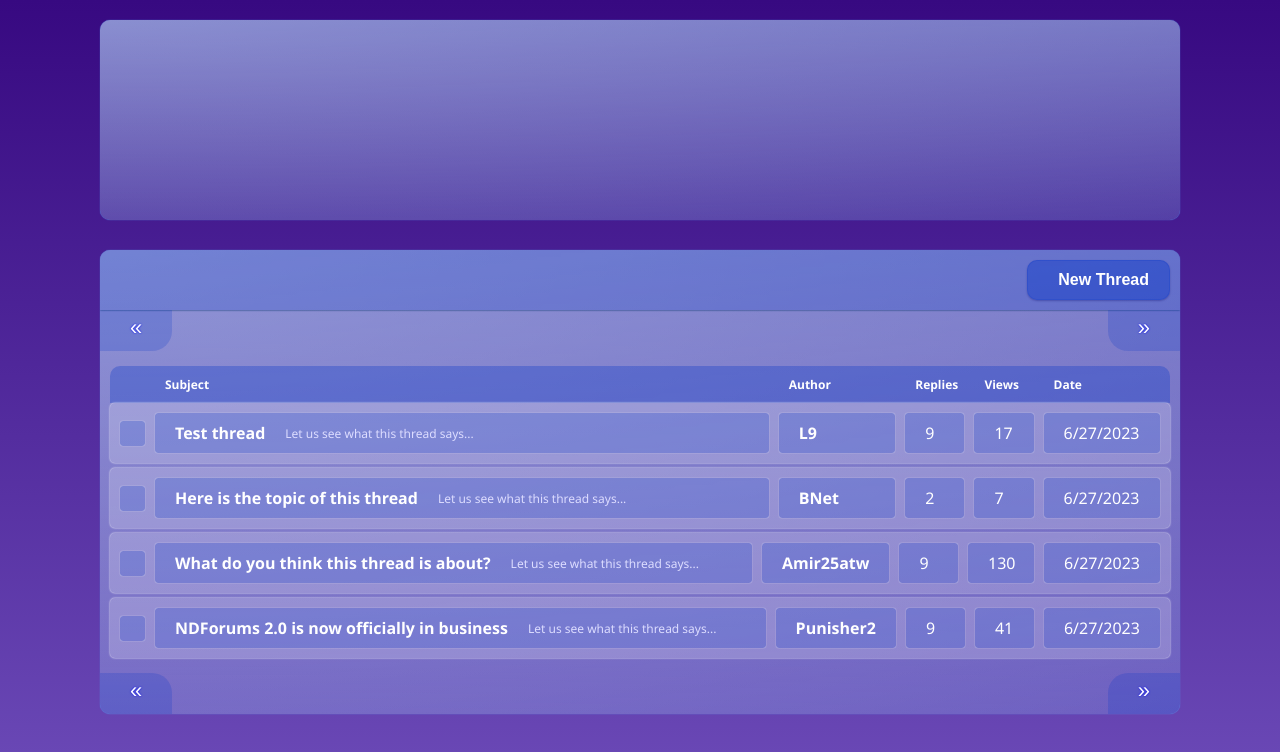
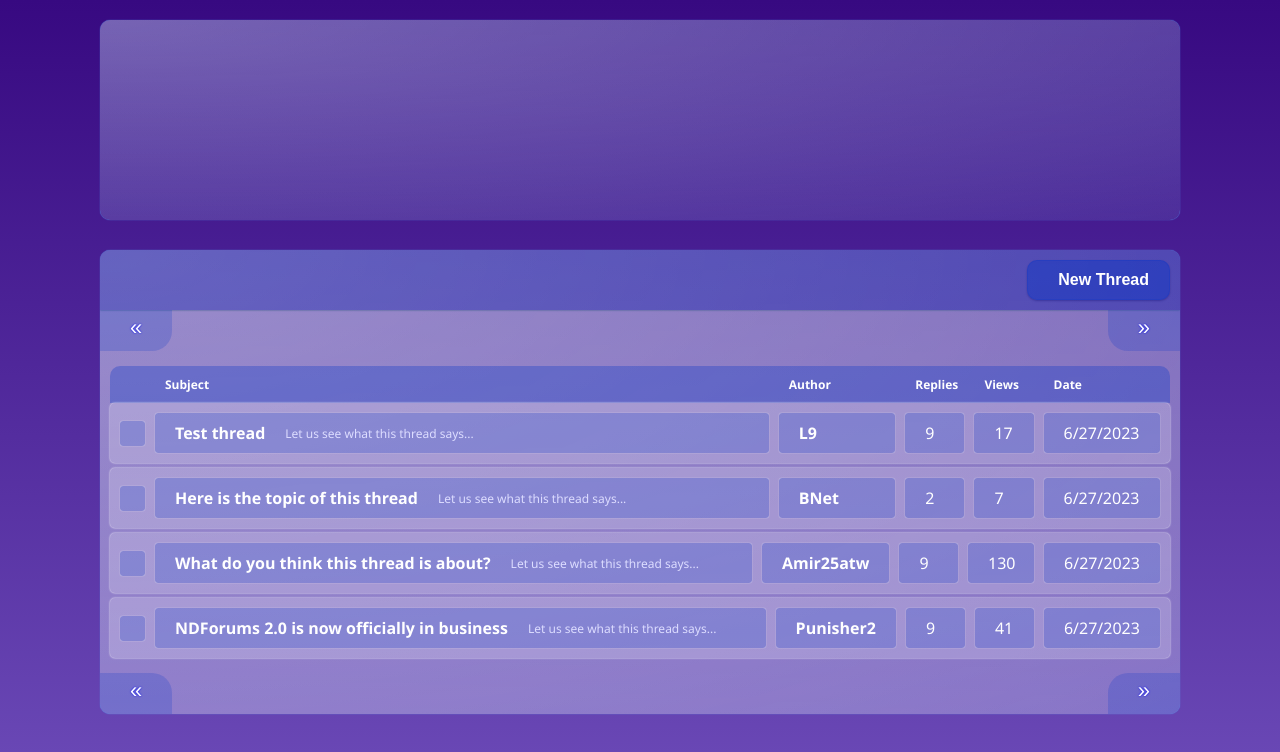
Before and after one commit to mbellman/ndf2, a React app: page / in a window 1280 px wide. Shown: the top 752 px of the page. Built offline with nearby package versions, Linux system fonts and the light colour scheme.

Commit message:
style tweaks

```diff
--- a/src/ForumPage.scss
+++ b/src/ForumPage.scss
@@ -20,6 +20,10 @@
     justify-content: flex-end;
     box-shadow: 0 0 2px 0 #036;
     padding: 10px;
+  }
+
+  &--threads {
+    background-color: rgba(255,255,255,0.2);
   }
 
   &--thread-list {
@@ -82,7 +86,7 @@
 }
 
 .frame {
-  background: linear-gradient(to bottom, rgba(170, 214, 255, 0.5), rgba(145, 211, 255, 0.2));
+  background: linear-gradient(to bottom, rgba(170, 214, 255, 0.2), rgba(145, 211, 255, 0.1));
   border-radius: 10px;
   box-shadow: 0 0 1px 0 #5af;
   height: 100%;
```
